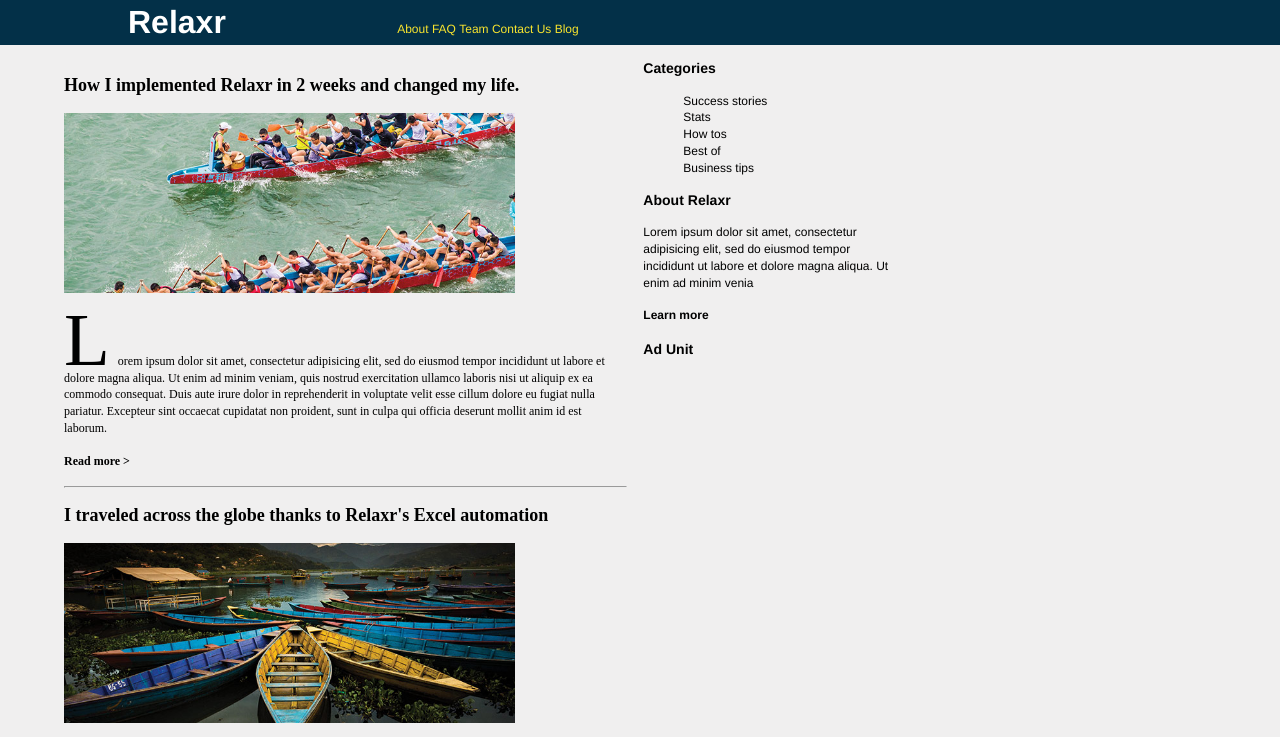
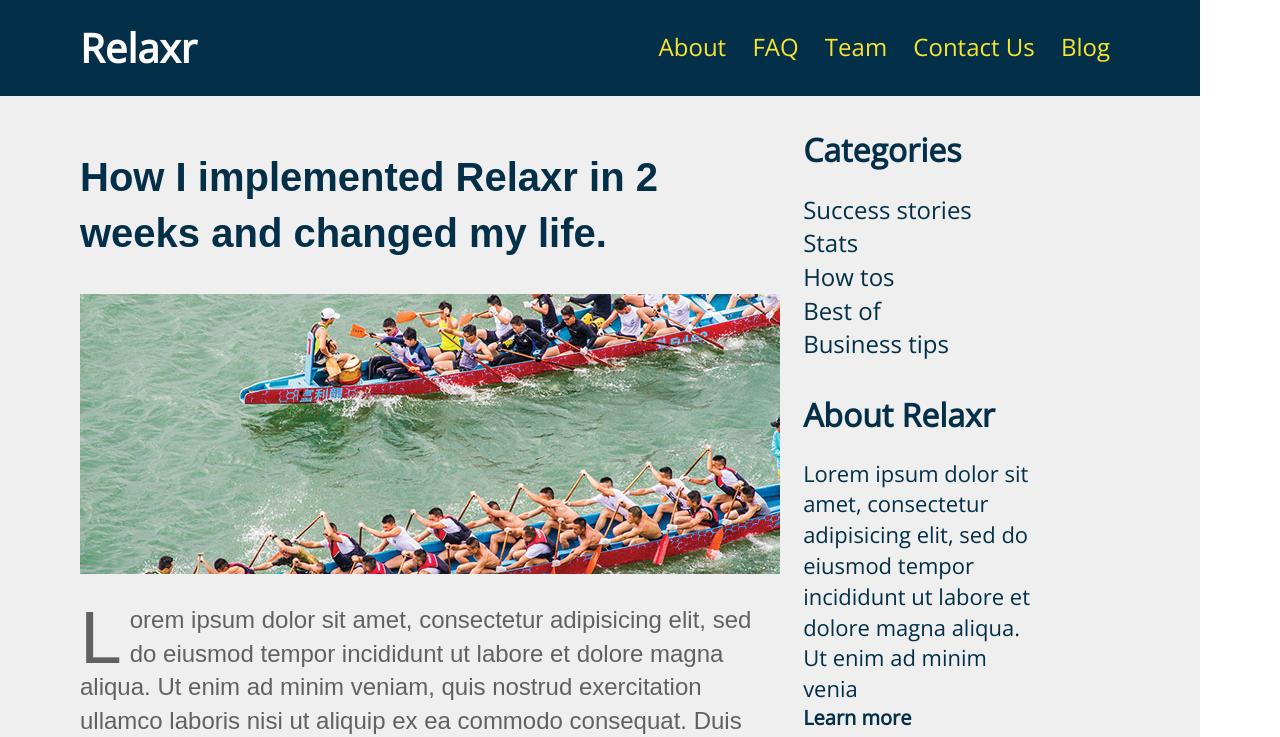
Before and after one commit to KA423/Assignment_3, a plain HTML site: page starter_code/index.html in a window 1280 px wide. Shown: the top 737 px of the page. Drawn offline with nearby package versions, Linux system fonts and the light colour scheme.

Commit message:
Final Update 21/12/17
Not my best work.

```diff
--- a/starter_code/css/style.css
+++ b/starter_code/css/style.css
@@ -46,11 +46,12 @@ Developer @GA in NYC
 /*******************************************/
 
 body {
-     color: #000;
+     color: #033048;
      font-size: 12px;
      line-height: 1.4;
-     font-family: Helvetica, Arial, sans-serif;
-     margin: 0px;
+     font-family: 'open sans';
+     margin: auto;
+     align-items: center;
 }
 
 
@@ -60,77 +61,138 @@ body {
 
 /* Center the container */
 #container {
-  width: 100%;
+  width: 1200px;
   background-color: #f0efef;
+  padding: 0px 80px;
+  margin: 0px;
 }
 
 header {
-  width: 100%;
+  width: 1200px;
   height: auto;
   background-color: #033048;
-  margin: 0%;
+  margin: 0px;
 }
 
 header h1{
-  font-size: 2rem;
+  font-size: 40px;
+  font-weight: bolder;
   color: white;
-  margin: 20% 10% 5% 10%;
-  display: inline;
+  padding: 20px 10px 20px 80px;
+  display: inline-block;
+  margin: 0px;
 }
 
 header li{
   color: #f9e42e;
-  display: inline;
+  display: inline-block;
   font-weight: 500;
   list-style-type: none;
-  align-content: right;
+  padding: 30px 10px 5px 10px;
 }
+
+header li:hover{
+  color: white;
+}
+
 header nav{
-  display: inline;
-  align-content: center;
+  display: inline-block;
+  font-size: 24px;
+  float: right;
+  margin-right: 80px;
 }
 
 header ul{
-  display: inline;
+  display: inline-block;
   align-content: right;
+  margin: 0px;
 }
 
 .blog{
-  background-color:;
-  padding: 1% 1% 1% 5%;
-  font-family: open-sans;
+  font-family: arial;
   display: inline-block;
-  width: 50%;
+  width: 700px;
+  margin: 20px 20px 100px 0px;
 
 }
 
 .blog p::first-letter{
   font-size: 75px;
   line-height: 60px;
-  padding: 4px 8px 3px 0pc;
-  display: inline-block;
+  padding: 4px 8px 0px 0pc;
+  float: left;
+}
+
+.blog h2{
+  font-size: 40px;
+  font-weight: bold;
+
+}
+
+.blog p{
+  font-size: 24px;
+  font-weight: light;
+  color: #606161;
+}
+
+.blog h4{
+  font-size: 24px;
+  font-weight: 600;
+  text-align:right;
+}
+
+.blog h4:hover{
+  text-shadow: 2px 2px 5px #f9e42e;
 }
 
 main img{
-  width: 80%;
-
+  max-width: 700px;
 }
 
 .sidebar{
   display: inline-block;
-  width: 20%;
+  width: 240px;
   vertical-align:top;
 
 }
 
-.sidebar ul{
-  font-style:
+.sidebar h3{
+  font-size: 32px;
+  font-weight: bold;
+  margin: 32px 0px 20px 0px;
+
 }
 
 .sidebar ul{
   list-style-type: none;
-  font-style: light;
+  font-weight: lighter;
+  font-size: 24px;
+  padding: 0px;
+  margin: 0px 0px 32px 0px;
+}
 
+.sidebar li:hover{
+  text-shadow: 2px 2px 5px #f9e42e;
+}
+
+.sidebar p{
+  font-size: 22px;
+  font-weight: light;
+  margin: 0px 0px 0px 0px;
+}
+
+.sidebar h4{
+  font-size: 20px;
+  font-weight: bold;
+  margin: 0px 0px 0px 0px;
+}
+
+.sidebar h4:hover{
+  text-shadow: 2px 2px 5px #f9e42e;
+}
+
+.sidebar img{
+  margin-top: 20px;
 }
 
 footer div{
@@ -167,7 +229,7 @@ footer{
   text-align: center;
   color: white;
   padding: 0px 0px 10px 0px;
-  width: 100%;
+  width: 1200px;
   margin: auto auto;
   background-size: cover;
   vertical-align:bottom;
--- a/starter_code/index.html
+++ b/starter_code/index.html
@@ -5,16 +5,13 @@
     	<meta name="description" content="Your description goes here">
     	<meta name="keywords" content="one, two, three">
 
-		<title>Blank Template</title>
+		<title>Relaxr Blog</title>
 
-		<!-- external CSS link -->
-		<!-- <link rel="stylesheet" href="css/reset.css"> -->
 		<link rel="stylesheet" href="css/style.css">
-		<link href="https://fonts.googleapis.com/css?family=Open+Sans" rel="stylesheet">
+		<link href='https://fonts.googleapis.com/css?family=Open+Sans' rel="stylesheet">
 
 	</head>
 	<body>
-		<div id="container">
 		<header>
 			<h1>Relaxr</h1>
 			<nav>
@@ -27,6 +24,7 @@
 				</ul>
 			</nav>
 		</header>
+		<div id="container">
 			<main>
 				<section class="blog">
 					<h2>How I implemented Relaxr in 2 weeks and changed my life.</h2>
@@ -54,11 +52,10 @@
 					<h3>About Relaxr</h3>
 					<p>Lorem ipsum dolor sit amet, consectetur adipisicing elit, sed do eiusmod tempor incididunt ut labore et dolore magna aliqua. Ut enim ad minim venia</p>
 					<h4>Learn more</h4>
-					<div class="Ad_Unit">
-						<h3>Ad Unit</h3>
-					</div>
+						<img src="images\ad-unit.png" alt="Ad_Unit">
 				</section>
 			</main>
+		</div><!-- #container -->
 		<footer>
 			<div>
 				<button class="buttonfoot" type="button" name="Sign up now!">Sign up now!</button>
@@ -70,6 +67,5 @@
 			</ul>
 			<p>Copyright 2015. Relaxr.</p>
 		</footer>
-		</div><!-- #container -->
 	</body>
 </html>
```
Lines whose indentation alone changed are shown as unchanged.
